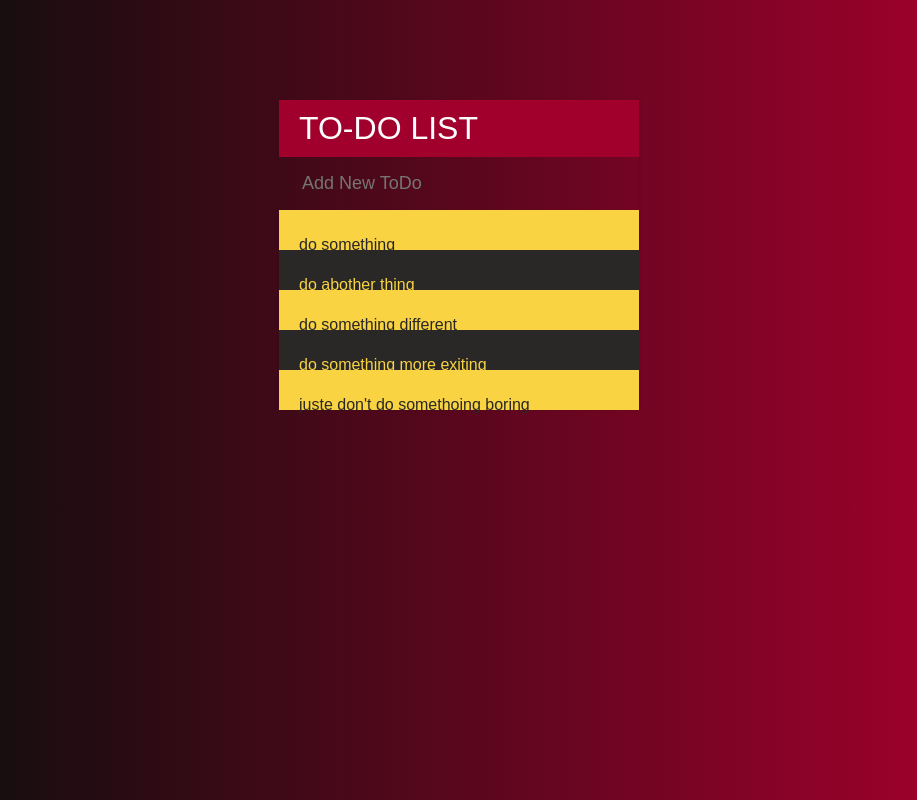
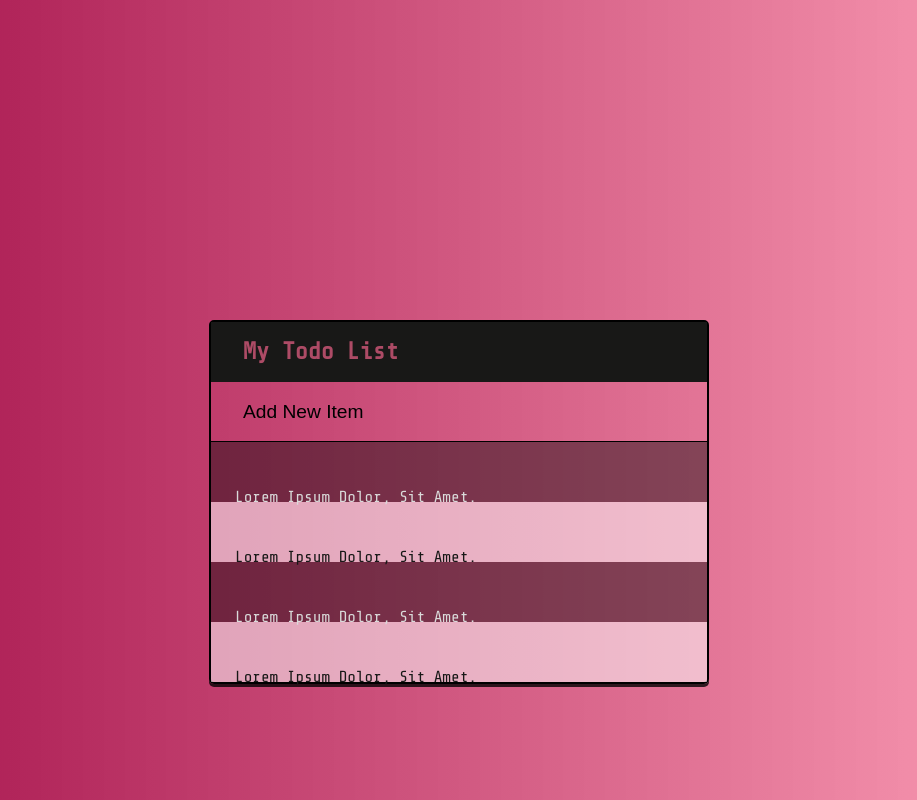
Before and after one commit to LahoucineABOULHASSAN/myTodolist, a website: page src/index.html in a window 1280 px wide. Shown: the whole page, without its empty margins (181-1098 px from the left). Drawn offline with nearby package versions, Linux system fonts and the light colour scheme; some icons are missing.

Commit message:
update the style and markup

```diff
--- a/src/css/style.css
+++ b/src/css/style.css
@@ -1,78 +1,98 @@
+@import url("https://fonts.googleapis.com/css2?family=Share+Tech+Mono&family=Titillium+Web&display=swap");
+
 :root {
-  --primary-color: #100e0e;
-  /* --secondary-color: #5d5f5c; */
-  --secondary-color: #a2002c;
-  /* --secondary-color: #00a28d; */
-  --warning-color: #f9d342;
-  --dark-color: #292826;
-  --light-color: #d9d9d9;
-  --bg-color: linear-gradient(
-    90deg,
-    var(--primary-color) 10%,
-    var(--secondary-color) 90%
-  );
+  --primary: #00a28d;
+  --secondary: #f16389b0;
+  --grey: #505050ba;
+  --warning: #f9d342;
+  --dark: #181817;
+  --light: #d9d9d9;
+  --transparentLight: #ffffff87;
+  --transparentDark: #0000006b;
+  --bg: linear-gradient(90deg, #a2003ee1 10%, #f16389b0 90%);
+}
+* {
+  padding: 0;
+  margin: 0;
+  transition: all 1s ease-in-out;
+  box-sizing: border-box;
 }
 body {
-  font-family: sans-serif;
-  background: var(--bg-color);
+  font-family: "Share Tech Mono", monospace;
+  background: var(--bg);
+  display: flex;
+  justify-content: center;
+}
+.container {
+  width: 500px;
+  margin-top: 25%;
+  border-radius: 5px;
+  background: none;
+  border: 2px solid #000;
+  box-shadow: 0 3px 0 #000000c9;
+}
+h1,
+input,
+li,
+span {
+  height: 60px;
+  line-height: 60px;
 }
 h1 {
-  background-color: var(--secondary-color);
-  color: #fefefe;
-  text-transform: uppercase;
-  font-size: 2rem;
-  font-weight: 300;
-  margin: 0;
-  padding: 10px 20px;
+  padding: 0 2rem;
+  font-size: 1.5rem;
+  color: var(--secondary);
+  text-transform: capitalize;
+  background: var(--dark);
 }
 input {
-  font-size: 18px;
-  color: var(--warning-color);
+  width: 100%;
+  font-size: 1.2rem;
   background: none;
-  width: 100%;
-  padding: 13px 13px 13px 20px;
-  box-sizing: border-box;
-  border: 3px solid rgba(0, 0, 0, 0);
+  color: var(--dark);
+  padding: 0 2rem;
+  border: none;
+  border-bottom: 1px solid #000;
 }
 input:focus {
   outline: none;
 }
-li {
-  background: var(--warning-color);
-  color: var(--dark-color);
-  height: 40px;
-  line-height: 40px;
-}
-li:nth-child(2n) {
-  background: var(--dark-color);
-  color: var(--warning-color);
+input::placeholder {
+  color: #000;
 }
 ul {
   list-style: none;
-  margin: 0;
-  padding: 0;
+}
+li {
+  color: var(--light);
+  text-transform: capitalize;
+  background: var(--transparentDark);
+}
+li:nth-child(2n) {
+  background: var(--transparentLight);
+  color: var(--dark);
 }
 span {
-  background-color: #e74c3c;
-  height: 40px;
-  margin-right: 20px;
+  width: 0;
+  opacity: 0;
+  color: #000;
   text-align: center;
-  color: #fff;
-  width: 0;
+  margin-right: 1.5rem;
+  background: #e40039;
   display: inline-block;
   transition: 0.2s linear;
-  opacity: 0;
+}
+i.icon {
+  cursor: pointer;
+}
+span i.icon {
+  font-size: 1.3rem;
 }
 li:hover span {
-  width: 40px;
+  width: 60px;
   opacity: 1;
 }
-.container {
-  background-color: none;
-  width: 360px;
-  margin: 100px auto;
-  box-shadow: 0 0 3px rgba(0, 0, 0, 0.1);
-}
+/* interactive classes */
 .sort {
   float: right;
 }
--- a/src/index.html
+++ b/src/index.html
@@ -19,27 +19,24 @@
   </head>
   <body>
     <div class="container">
-      <h1>to-do list <i class="sort up icon"></i></h1>
-      <input type="text" placeholder="Add New ToDo" />
+      <h1>My todo list <i class="sort up icon"></i></h1>
+      <input type="text" placeholder="Add New Item" />
       <ul>
         <li>
-          <span><i class="trash alternate outline icon"></i></span>do something
+          <span><i class="trash alternate outline icon"></i></span>Lorem ipsum
+          dolor, sit amet.
         </li>
         <li>
-          <span><i class="trash alternate outline icon"></i></span>do abother
-          thing
+          <span><i class="trash alternate outline icon"></i></span>Lorem ipsum
+          dolor, sit amet.
         </li>
         <li>
-          <span><i class="trash alternate outline icon"></i></span>do something
-          different
+          <span><i class="trash alternate outline icon"></i></span>Lorem ipsum
+          dolor, sit amet.
         </li>
         <li>
-          <span><i class="trash alternate outline icon"></i></span>do something
-          more exiting
-        </li>
-        <li>
-          <span><i class="trash alternate outline icon"></i></span>juste don't
-          do somethoing boring
+          <span><i class="trash alternate outline icon"></i></span>Lorem ipsum
+          dolor, sit amet.
         </li>
       </ul>
     </div>
```
